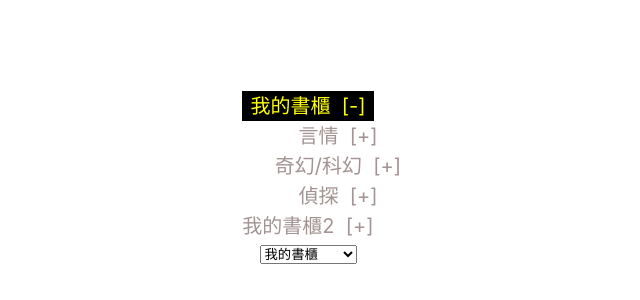
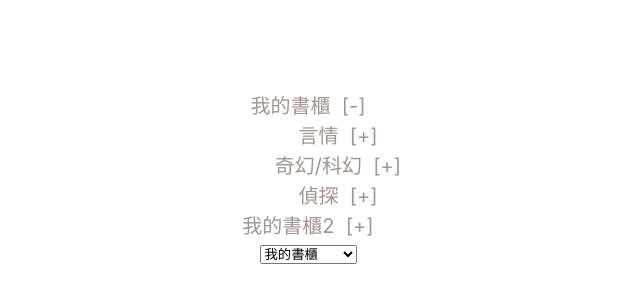
Before and after one commit to yuitakano/viteTreemenu, a Vue app: page / in a window 1280 px wide. Shown: the part 222-522 px from the top of the page, without its empty margins (332-972 px from the left). Built offline with nearby package versions, Linux system fonts and the light colour scheme.

Commit message:
fix: step2

```diff
--- a/src/App.vue
+++ b/src/App.vue
@@ -31,15 +31,14 @@ const fltternMap = computed(() => {
   return flatten(booklist)
 })
 
-const active = ref('')
+const active = toRef(bookStore.state.active)
 const activeId = ref('')
 
 const randomId = ref(0)
-const handleChange = async item => {
+const handleChange =  item => {
   console.log({ item }, 'app change')
   // item.isActive = !item.isActive
   active.value = item.name
-  console.log(fltternMap, 'fltternMap')
   // fltternMap.value.map((_item) => {
   //     console.log(_item, '_item')
   //     if (_item.name === item.name) {
@@ -48,7 +47,7 @@ const handleChange = async item => {
   //     console.log(_item.gId === item.gId, ' _item.gId === item.gId')
   //     return (_item.isActive = _item.gId === item.gId)
   // })
-  await nextTick()
+  // await nextTick()
 }
 onMounted(() => {
   const defauleActive = localStorage.getItem('active') || ''
@@ -63,7 +62,7 @@ watch(active, (newVal, oldVal) => {
   const activeObj = fltternMap.value.find(item => item.name === newVal)
   console.log(activeObj, 'activeObj')
   const id = fltternMap.value.map(item => {
-    if (item.gId === activeObj.gId && item.deep <= activeObj.deep) {
+    if (item.gId === activeObj.gId && item.deep < activeObj.deep || item.deep === activeObj.deep && item.name === activeObj.name ) {
       item.isActive = true
     } else {
       item.isActive = false
--- a/src/components/TreeMenu.vue
+++ b/src/components/TreeMenu.vue
@@ -3,14 +3,17 @@
 <script setup>
 import { ref, computed, onMounted, nextTick, toRef } from 'vue'
 import TreeMenu from './TreeMenu.vue'
+import { useBookStore } from '../store/useStore'
+const { store: bookStore, updateActive } = useBookStore()
 
 const props = defineProps({
   item: Object,
   children: Array,
   depth: Number,
-  active: String
 })
 const emit = defineEmits(['change'])
+
+const active = toRef(bookStore.state.active)
 let isShow = ref(false)
 const canClick = computed(() => {
   return {
@@ -44,6 +47,9 @@ const toggleExpand = () => {
 const handleChange = item => {
   console.log('item: ', item)
   props.item.isActive = true
+  updateActive(props.item.name)
+  console.log()
+  emit('change', item)
 }
 onMounted(async () => {
   // await nextTick()
--- a/src/store/useStore.js
+++ b/src/store/useStore.js
@@ -228,8 +228,13 @@ const setBookList =  (booklist) => {
     store.state.booklist = booklist;
 };
 
+const updateActive = (active) => {
+    store.state.active = active;
+}
+
 
 export const useBookStore = () => ({
     store,
     setBookList,
+    updateActive,
 });
```
Also changed, not shown: 6 other files (tests, documents, lock files or other folders).
